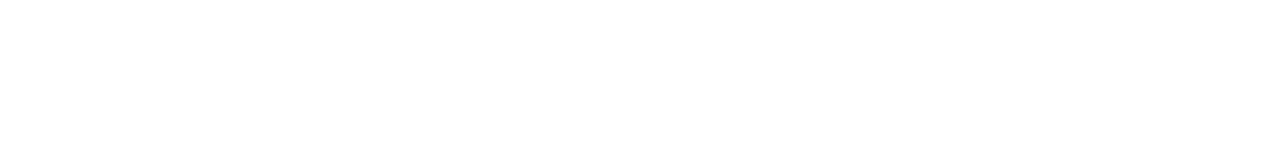
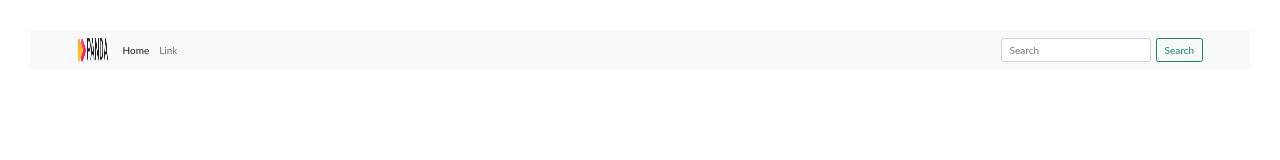
Before and after one commit to progmamun/panda-commerce-bootstrap, a website: page index.html in a window 1280 px wide. Drawn offline with Linux system fonts and the light colour scheme.

Commit message:
update-header

```diff
--- a/index.html
+++ b/index.html
@@ -10,6 +10,49 @@
     <link rel="stylesheet" href="assets/css/style.css" />
   </head>
   <body>
+    <!-- header start  -->
+    <header>
+      <nav class="navbar navbar-expand-lg navbar-light bg-light">
+        <div class="container">
+          <a class="navbar-brand" href="#">
+            <img src="assets/img/logo.png" alt="" width="30" height="24" />
+          </a>
+          <button
+            class="navbar-toggler"
+            type="button"
+            data-bs-toggle="collapse"
+            data-bs-target="#navbarSupportedContent"
+            aria-controls="navbarSupportedContent"
+            aria-expanded="false"
+            aria-label="Toggle navigation"
+          >
+            <span class="navbar-toggler-icon"></span>
+          </button>
+          <div class="collapse navbar-collapse" id="navbarSupportedContent">
+            <ul class="navbar-nav me-auto mb-2 mb-lg-0">
+              <li class="nav-item">
+                <a class="nav-link active" aria-current="page" href="#">Home</a>
+              </li>
+              <li class="nav-item">
+                <a class="nav-link" href="#">Link</a>
+              </li>
+            </ul>
+            <form class="d-flex">
+              <input
+                class="form-control me-2"
+                type="search"
+                placeholder="Search"
+                aria-label="Search"
+              />
+              <button class="btn btn-outline-success" type="submit">
+                Search
+              </button>
+            </form>
+          </div>
+        </div>
+      </nav>
+    </header>
+    <!-- header end -->
     <script src="vendors/bootstrap.bundle.min.js"></script>
   </body>
 </html>
```
